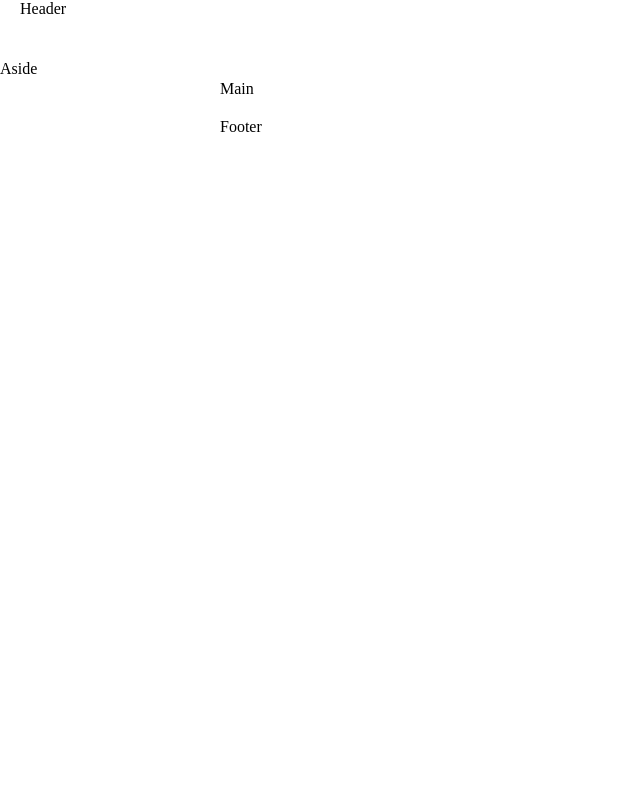
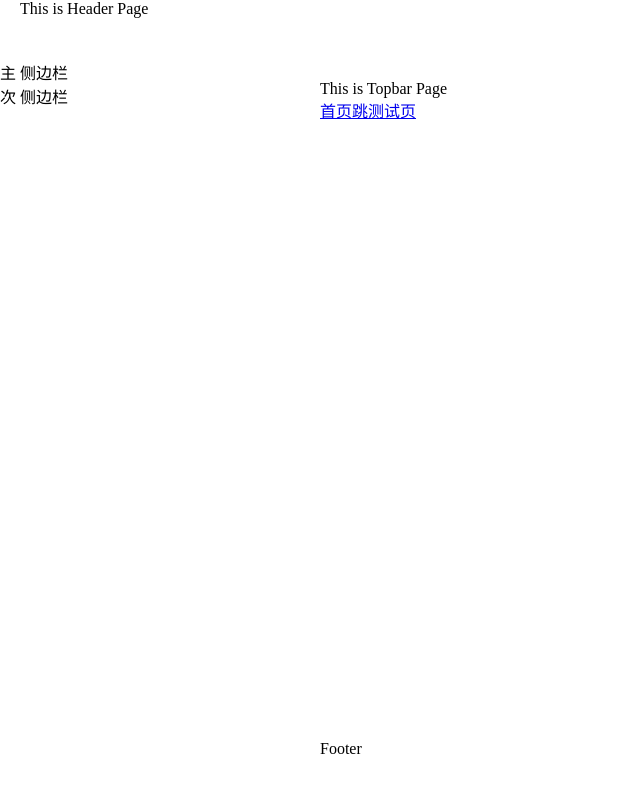
Before and after one commit to WenReq/v3-admin, a Vue app: page /home/index in a window 1280 px wide. Shown: the top 792 px of the page, without its empty margins (0-640 px from the left). Built offline with nearby package versions, Linux system fonts and the light colour scheme.

Commit message:
chore(Layout): 🔨 增加了公共Layout

```diff
--- /dev/null
+++ b/src/layout/components/Header/index.vue
@@ -0,0 +1,3 @@
+<template>
+	<div>This is Header Page</div>
+</template>
--- /dev/null
+++ b/src/layout/components/MainSidebar/index.vue
@@ -0,0 +1,4 @@
+<script setup></script>
+<template>
+	<div>主 侧边栏</div>
+</template>
--- /dev/null
+++ b/src/layout/components/SubSidebar/index.vue
@@ -0,0 +1,4 @@
+<script setup></script>
+<template>
+	<div>次 侧边栏</div>
+</template>
--- /dev/null
+++ b/src/layout/components/Topbar/index.vue
@@ -0,0 +1,4 @@
+<script setup></script>
+<template>
+	<div>This is Topbar Page</div>
+</template>
--- a/src/layout/index.vue
+++ b/src/layout/index.vue
@@ -1,14 +1,45 @@
+<script setup name="Layout">
+import Topbar from "./components/Topbar/index.vue";
+import Header from "./components/Header/index.vue";
+import MainSidebar from "./components/MainSidebar/index.vue";
+import SubSidebar from "./components/SubSidebar/index.vue";
+</script>
+
 <template>
 	<div class="common-layout">
-		<el-container>
-			<el-header>Header</el-header>
-			<el-container>
-				<el-aside width="200px">Aside</el-aside>
-				<el-container>
-					<el-main>Main</el-main>
-					<el-footer>Footer</el-footer>
+		<el-container class="w100% h100%">
+			<el-header bg-green-300>
+				<Header />
+			</el-header>
+			<el-container class="wrapper w100% h100% relative">
+				<el-aside flex w-30>
+					<MainSidebar bg-blue-400 />
+					<SubSidebar bg-blue-200 />
+				</el-aside>
+				<el-container class="main-container">
+					<el-main>
+						<Topbar bg-red-300 />
+						<div class="main">
+							<RouterView v-slot="{ Component, route }">
+								<Transition name="main" mode="out-in" appear>
+									<keep-alive>
+										<component :is="Component" :key="route.fullPath"></component>
+									</keep-alive>
+								</Transition>
+							</RouterView>
+						</div>
+					</el-main>
+					<el-footer bg-yellow-200>Footer</el-footer>
 				</el-container>
 			</el-container>
+			<el-backtop :right="20" :bottom="20" title="回到顶部" />
 		</el-container>
 	</div>
 </template>
+
+<style lang="scss" scoped>
+.common-layout {
+	margin: 0 auto;
+	height: 100%;
+}
+</style>
--- a/src/routers/modules/home.ts
+++ b/src/routers/modules/home.ts
@@ -20,6 +20,24 @@ const homeRouter: Array<RouteRecordRaw> = [
 				}
 			}
 		]
+	},
+	{
+		path: "/test",
+		component: Layout,
+		redirect: "/test/index",
+		children: [
+			{
+				path: "index",
+				name: "test",
+				component: () => import("@/views/test/index.vue"),
+				meta: {
+					keepAlive: true,
+					requiresAuth: true,
+					title: "测试页",
+					key: "test"
+				}
+			}
+		]
 	}
 ];
 
--- a/src/views/home/index.vue
+++ b/src/views/home/index.vue
@@ -1,4 +1,6 @@
-<template>首页</template>
+<template>
+	<RouterLink to="/test/index">首页跳测试页</RouterLink>
+</template>
 
 <script setup lang="ts"></script>
 
--- /dev/null
+++ b/src/views/test/index.vue
@@ -0,0 +1,4 @@
+<script setup lang="ts"></script>
+<template>
+	<RouterLink to="/home/index">返回</RouterLink>
+</template>
```
